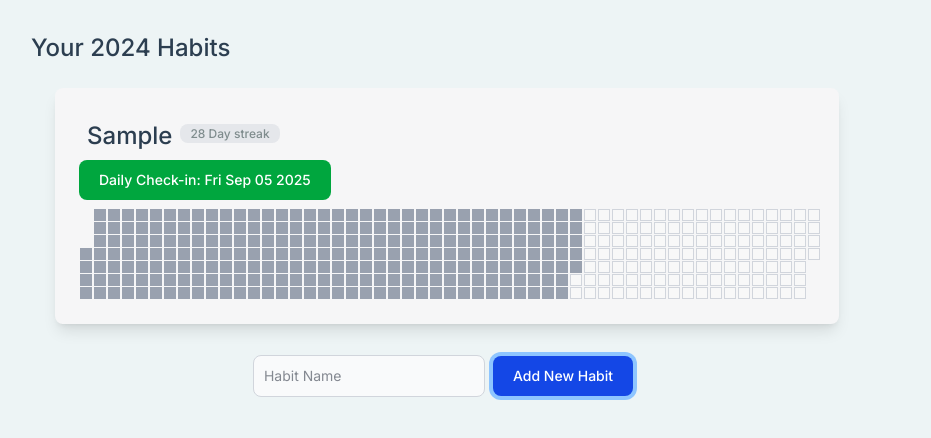
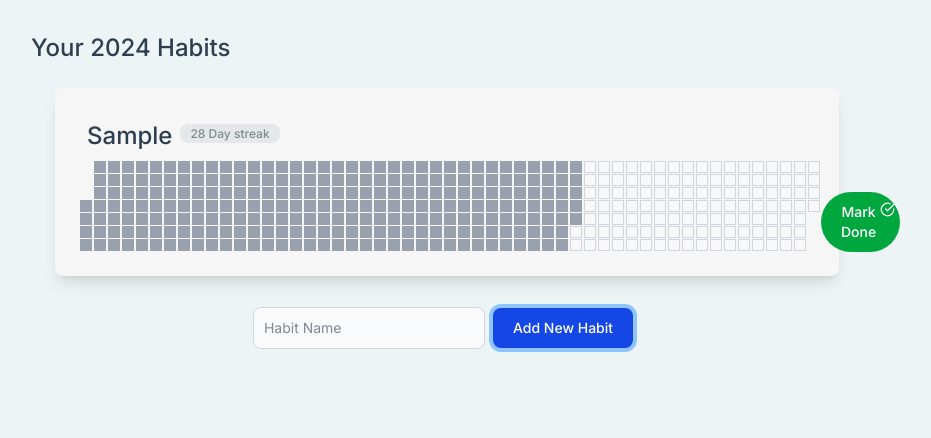
Before and after one commit to ConfidentProgrammer/habit-heatmap, a React (Vite) app: page / in a window 1280 px wide. Both pictures are taken after typing "Sample" into the empty fields and a click on the button "Add New Habit". Shown: the top 438 px of the page, without its empty margins (193-1124 px from the left). Built offline with nearby package versions, Linux system fonts and the light colour scheme.

Commit message:
some UI changes

```diff
--- a/index.html
+++ b/index.html
@@ -10,7 +10,7 @@
       href="https://fonts.googleapis.com/css2?family=Inter:ital,opsz,wght@0,14..32,100..900;1,14..32,100..900&display=swap"
       rel="stylesheet"
     />
-    <title>Vite + React + TS</title>
+    <title>Habits</title>
   </head>
   <body>
     <div id="root"></div>
--- a/src/components/Habit.tsx
+++ b/src/components/Habit.tsx
@@ -1,6 +1,6 @@
 import Tag from './Tag';
 import Year from './Year';
-
+import check from '../assets/check-circle.svg';
 interface IHabitProps {
   toggleDay: (id: number, date: Date) => void;
   id: number;
@@ -23,13 +23,18 @@ const Habit = ({ toggleDay, id, habit }: IHabitProps) => {
         <Tag text="28 Day streak" />
       </div>
 
-      <button
-        className="text-white bg-green-600 hover:bg-green-800 focus:ring-4 focus:ring-blue-300 font-medium rounded-lg text-sm px-5 py-2.5 me-2 mb-2 dark:bg-green-600 dark:hover:bg-green-700 focus:outline-none dark:focus:ring-green-800"
-        onClick={() => toggleDay(id, todaysDate)}
-      >
-        Daily Check-in: {todaysDate.toDateString()}
-      </button>
-      <Year progress={habit.progress} />
+      <div className="year-container flex justify-between">
+        <Year progress={habit.progress} />
+        <div className="btn-container flex flex-col justify-end">
+          <button
+            className="text-white bg-green-600 hover:bg-green-800 focus:ring-4 focus:ring-blue-300 font-medium rounded-4xl text-sm px-5 py-2.5 dark:bg-green-600 dark:hover:bg-green-700 focus:outline-none dark:focus:ring-green-800 flex"
+            onClick={() => toggleDay(id, todaysDate)}
+          >
+            Mark Done
+            <img className="ml-1" src={check} height={15} width={15} />
+          </button>
+        </div>
+      </div>
     </div>
   );
 };
```
Also changed, not shown: src/assets/check-circle.svg (added), src/components/Button.tsx (added).
